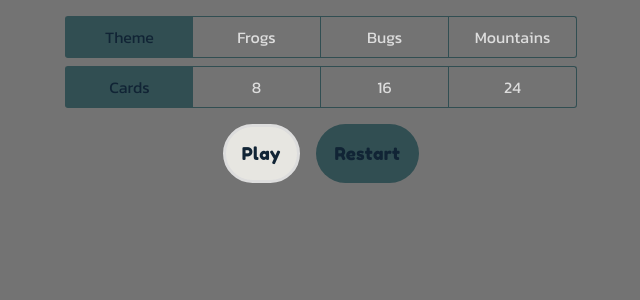
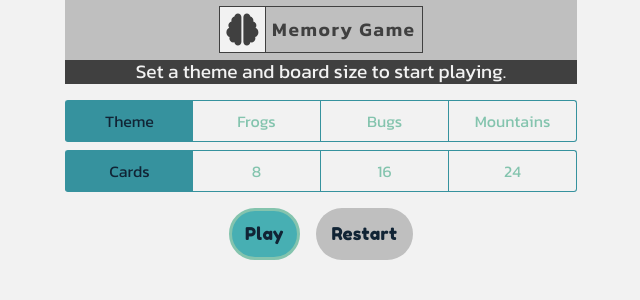
Before and after one commit to ygordimas/react-memory-game, a React (Vite) app: page / in a window 1280 px wide. Shown: the top 300 px of the page, without its empty margins (319-959 px from the left). Built offline with nearby package versions, Linux system fonts and the light colour scheme.

Commit message:
bug fixes and styling

```diff
--- a/src/App.tsx
+++ b/src/App.tsx
@@ -1,4 +1,4 @@
-import { useState } from "react";
+import { useEffect, useState } from "react";
 import { categories } from "./assets/categories";
 import { useContext } from "react";
 import BoardContext from "./assets/BoardContext";
@@ -8,13 +8,24 @@ import GameOver from "./components/GameOver";
 import styles from "./App.module.css";
 
 function App() {
-  const { matchingCards, size } = useContext(BoardContext);
+  const { matchingCards, size, category } = useContext(BoardContext);
+
+  useEffect(() => {
+    if (category == "frogs") {
+      document.title = "Ribbit!";
+    } else if (category == "bugs") {
+      document.title = "Bzzzzz!";
+    } else if (category == "mountains") {
+      document.title = "In places deep, where dark things sleep...";
+    } else {
+      document.title = "Memory Game";
+    }
+  }, [category]);
 
   return (
     <div className={styles.app}>
       <Header />
       <CardsContainer />
-      <GameOver />
     </div>
   );
 }
--- a/src/components/CardsContainer/index.tsx
+++ b/src/components/CardsContainer/index.tsx
@@ -4,6 +4,7 @@ import BoardContext from "../../assets/BoardContext";
 import { categories } from "../../assets/categories";
 
 import styles from "./CardsContainer.module.css";
+import GameOver from "../GameOver";
 
 type CardType = {
   url: string;
@@ -23,6 +24,8 @@ export function CardsContainer() {
     setMatchingCards,
     setNumberOfAttempts,
     numberOfAttempts,
+    isPlaying,
+    setIsPlaying,
   } = useContext(BoardContext);
 
   useEffect(() => {
@@ -48,6 +51,14 @@ export function CardsContainer() {
     }
   }, [flippedCards]);
   console.log(flippedCards);
+
+  useEffect(() => {
+    if (size > 0 && matchingCards.length == size) {
+      setTimeout(() => {
+        setIsPlaying(false);
+      }, 1500);
+    }
+  }, [matchingCards]);
   return (
     <>
       <div
@@ -55,7 +66,10 @@ export function CardsContainer() {
           size == 8 && styles.mediumGrid
         } ${size == 12 && styles.largeGrid}`}
       >
-        {cards &&
+        {!isPlaying && <GameOver />}
+
+        {isPlaying &&
+          cards &&
           cards.map((card) => (
             <Card key={card.id} url={card.url} id={card.id} />
           ))}
--- a/src/components/Header/Header.module.css
+++ b/src/components/Header/Header.module.css
@@ -1,24 +1,64 @@
 .header {
-  width: 100%;
+  width: min-content;
+  margin: 0 auto;
   display: flex;
   flex-direction: column;
 
   align-items: center;
 }
 
-/* .title {
+.title {
   width: 100%;
   background-color: var(--gray-200);
-  border-bottom: 1px solid var(--primary);
-  color: var(--accent);
+  color: var(--gray-400);
   text-align: center;
+
+  font-size: 1.2rem;
+
+  font-family: "Fredoka One", cursive;
+}
+
+.title header {
+  font-weight: 600;
+  letter-spacing: 0.1rem;
+  padding-block: 0.4rem;
+  display: flex;
+
+  align-items: center;
+  justify-content: center;
+}
+
+.brain {
+  font-size: 2rem;
+  padding: 0.4rem;
+  background-color: var(--gray-100);
+  border: 1px solid var(--gray-400);
+  box-sizing: border-box;
+}
+
+.title span {
+  font-family: "Kanit", sans-serif;
+  display: block;
+}
+
+.title header span {
   line-height: 2rem;
-  font-size: 2rem;
-  font-weight: 600;
-  padding-block: 1rem;
-  font-family: "Fredoka One", cursive;
-  text-transform: lowercase;
-} */
+  border-block-width: 1px;
+  border-right-width: 1px;
+  border-left-width: 0;
+  border-style: solid;
+  border-color: var(--gray-400);
+  padding: 0.4rem;
+}
+
+.title > span:last-child {
+  background-color: var(--gray-400);
+  color: var(--gray-100);
+}
+
+.title span.error {
+  color: var(--warning);
+}
 
 .form {
   display: flex;
@@ -57,7 +97,7 @@
   left: -9999px;
 }
 
-.picker-title {
+.pickerTitle {
   width: 100%;
   display: block;
   background-color: var(--primary);
@@ -65,9 +105,17 @@
   padding-block: 0.2rem;
   border-radius: 0.2em 0.2em 0 0;
   box-sizing: border-box;
+  border-color: var(--primary);
 }
 
-.picker input[type="radio"] + span {
+.pickerTitleDisabled {
+  background-color: var(--gray-300);
+  color: var(--gray-200);
+  cursor: default;
+  border-color: var(--gray-400);
+}
+
+.pickerLabel {
   padding-block: 0.5rem;
   color: var(--accent);
   background: transparent;
@@ -82,9 +130,14 @@
   position: relative;
 }
 
-.picker-objects label:nth-last-of-type(1) span {
-  border-radius: 0 0 0.2em 0.2em;
+.picker-objects label:nth-last-of-type(1) .pickerLabel {
+  border-radius: 0 0.2em 0.2em 0;
   border-bottom-width: 1px;
+}
+
+.pickerLabelDisabled {
+  border-color: var(--gray-400);
+  cursor: not-allowed;
 }
 
 .picker input[type="radio"].picker-active + span {
@@ -103,71 +156,6 @@
   border: 3px solid var(--secondary);
 }
 
-/*
-.pickers {
-  display: flex;
-  gap: 0.2rem;
-}
-
-.picker {
-  width: 8rem;
-  margin: 1em auto;
-  position: relative;
-  cursor: pointer;
-}
-
-.picker input[type="radio"] {
-  position: absolute;
-  left: -9999px;
-}
-
-.picker-title {
-  width: 100%;
-  display: block;
-  background-color: var(--primary);
-  text-align: center;
-  padding: 0.55em 1em;
-  box-sizing: border-box;
-  color: var(--text);
-  border-radius: 0.2em 0.2em 0 0;
-}
-
-.picker input[type="radio"] + span {
-  color: var(--accent);
-  background: transparent;
-  padding: 0.55em 1em;
-  display: block;
-  text-align: center;
-  box-sizing: border-box;
-  cursor: pointer;
-  width: 100%;
-  position: relative;
-  border-width: 1px 1px 0 1px;
-  border-style: solid;
-  border-color: var(--primary);
-}
-
-.picker-objects label:nth-last-of-type(1) span {
-  border-radius: 0 0 0.2em 0.2em;
-  border-bottom-width: 1px;
-}
-
-.picker input[type="radio"].picker-active + span {
-  background-color: var(--accent);
-  color: var(--text);
-}
-
-.picker input[type="radio"].picker-active + span::before {
-  position: absolute;
-  content: "";
-  top: 0;
-  left: 0;
-  width: 100%;
-  height: 100%;
-  box-sizing: border-box;
-  border: 3px solid var(--secondary);
-} */
-
 .buttons {
   display: flex;
   gap: 1rem;
@@ -177,7 +165,7 @@ button {
   color: var(--text);
   grid-column: 1 / -1;
 
-  background-color: var(--primary);
+  background-color: var(--gray-200);
   border: 3px solid transparent;
   box-sizing: border-box;
   font-family: "Fredoka One", cursive;
@@ -185,21 +173,19 @@ button {
   letter-spacing: 0.02rem;
   font-size: 1.1rem;
 
-  padding: 1rem;
+  padding: 0.8rem;
   cursor: pointer;
   border-radius: 2rem;
 
   transition: background-color 0.08s ease-in;
-}
-
-button:hover {
-  background-color: var(--accent);
+  cursor: not-allowed;
 }
 
 .buttonIsActive {
   color: var(--text);
   background-color: var(--secondary);
   border: 3px solid var(--accent);
+  cursor: pointer;
 }
 
 @media screen and (min-width: 610px) {
@@ -220,12 +206,12 @@ button:hover {
     align-content: center;
   }
 
-  .picker-title {
+  .pickerTitle {
     width: 8rem;
     padding-block: 0.5rem;
     border-width: 1px 0 1px 1px;
     border-style: solid;
-    border-color: var(--primary);
+
     border-radius: 0.2rem 0 0 0.2rem;
     box-sizing: border-box;
   }
--- a/src/components/Header/index.tsx
+++ b/src/components/Header/index.tsx
@@ -1,7 +1,8 @@
-import { useContext } from "react";
+import { useContext, useState } from "react";
 import BoardContext from "../../assets/BoardContext";
 import styles from "./Header.module.css";
-
+import { FontAwesomeIcon } from "@fortawesome/react-fontawesome";
+import { faBrain } from "@fortawesome/free-solid-svg-icons";
 export function Header() {
   const {
     size,
@@ -16,13 +17,49 @@ export function Header() {
     setIsPlaying,
     setFlippedCards,
   } = useContext(BoardContext);
+
+  const [error, setError] = useState(false);
+
+  const handleThemeAndSize = (
+    input: string | number
+  ): string | number | void => {
+    if (isPlaying == true) {
+      return;
+    }
+    if (typeof input == "string") {
+      setCategory(input);
+    } else if (typeof input == "number") {
+      setSize(input);
+    }
+  };
+
   return (
     <header className={styles.header}>
-      {/* <div className={styles.title}>Memory Game</div> */}
+      <div className={styles.title}>
+        <header>
+          <FontAwesomeIcon icon={faBrain} className={styles.brain} />
+          <span>Memory Game</span>
+        </header>
+        {isPlaying && !error && <span>Have fun!</span>}
+        {!isPlaying && !error && (
+          <span>Set a theme and board size to start playing.</span>
+        )}
+        {!isPlaying && error && (
+          <span className={styles.error}>
+            You MUST set a theme and board size to start playing.
+          </span>
+        )}
+      </div>
       <form action="submit" className={styles.form}>
         <div className={styles.pickers}>
           <div className={styles.picker}>
-            <div className={styles["picker-title"]}>Theme</div>
+            <div
+              className={`${styles.pickerTitle} ${
+                isPlaying && styles.pickerTitleDisabled
+              }`}
+            >
+              Theme
+            </div>
             <div className={styles["picker-objects"]}>
               <label>
                 <input
@@ -32,10 +69,16 @@ export function Header() {
                   type="radio"
                   name="frogs"
                   id="frogs"
-                  onChange={() => setCategory("frogs")}
+                  onChange={() => handleThemeAndSize("frogs")}
                   checked={category === "frogs"}
                 />
-                <span>Frogs</span>
+                <span
+                  className={`${styles.pickerLabel} ${
+                    isPlaying && styles.pickerLabelDisabled
+                  }`}
+                >
+                  Frogs
+                </span>
               </label>
               <label>
                 <input
@@ -45,10 +88,16 @@ export function Header() {
                   type="radio"
                   name="bugs"
                   id="bugs"
-                  onChange={() => setCategory("bugs")}
+                  onChange={() => handleThemeAndSize("bugs")}
                   checked={category === "bugs"}
                 />
-                <span>Bugs</span>
+                <span
+                  className={`${styles.pickerLabel} ${
+                    isPlaying && styles.pickerLabelDisabled
+                  }`}
+                >
+                  Bugs
+                </span>
               </label>
               <label>
                 <input
@@ -58,15 +107,27 @@ export function Header() {
                   type="radio"
                   name="mountains"
                   id="mountains"
-                  onChange={() => setCategory("mountains")}
+                  onChange={() => handleThemeAndSize("mountains")}
                   checked={category === "mountains"}
                 />
-                <span>Mountains</span>
+                <span
+                  className={`${styles.pickerLabel} ${
+                    isPlaying && styles.pickerLabelDisabled
+                  }`}
+                >
+                  Mountains
+                </span>
               </label>
             </div>
           </div>
           <div className={styles.picker}>
-            <div className={styles["picker-title"]}>Cards</div>
+            <div
+              className={`${styles.pickerTitle} ${
+                isPlaying && styles.pickerTitleDisabled
+              }`}
+            >
+              Cards
+            </div>
             <div className={styles["picker-objects"]}>
               <label>
                 <input
@@ -74,10 +135,16 @@ export function Header() {
                   type="radio"
                   name="four"
                   id="four"
-                  onChange={() => setSize(4)}
+                  onChange={() => handleThemeAndSize(4)}
                   checked={size === 4}
                 />
-                <span>8</span>
+                <span
+                  className={`${styles.pickerLabel} ${
+                    isPlaying && styles.pickerLabelDisabled
+                  }`}
+                >
+                  8
+                </span>
               </label>
               <label>
                 <input
@@ -85,10 +152,16 @@ export function Header() {
                   type="radio"
                   name="eight"
                   id="eight"
-                  onChange={() => setSize(8)}
+                  onChange={() => handleThemeAndSize(8)}
                   checked={size === 8}
                 />
-                <span>16</span>
+                <span
+                  className={`${styles.pickerLabel} ${
+                    isPlaying && styles.pickerLabelDisabled
+                  }`}
+                >
+                  16
+                </span>
               </label>
               <label>
                 <input
@@ -96,10 +169,16 @@ export function Header() {
                   type="radio"
                   name="twelve"
                   id="twelve"
-                  onChange={() => setSize(12)}
+                  onChange={() => handleThemeAndSize(12)}
                   checked={size === 12}
                 />
-                <span>24</span>
+                <span
+                  className={`${styles.pickerLabel} ${
+                    isPlaying && styles.pickerLabelDisabled
+                  }`}
+                >
+                  24
+                </span>
               </label>
             </div>
           </div>
@@ -108,22 +187,30 @@ export function Header() {
         <div className={styles.buttons}>
           <button
             className={`${!isPlaying && styles.buttonIsActive}`}
+            disabled={isPlaying}
             onClick={(e) => {
               e.preventDefault();
+              if (size == 0 || category == "") {
+                setError(true);
+                return;
+              }
               sortedCards(size, category);
               setMatchingCards([]);
               setIsPlaying(true);
+              setError(false);
             }}
           >
             Play
           </button>
           <button
             className={`${isPlaying && styles.buttonIsActive}`}
+            disabled={!isPlaying}
             onClick={(e) => {
               e.preventDefault();
               setCards([]);
               setFlippedCards([]);
               setMatchingCards([]);
+              setIsPlaying(false);
             }}
           >
             Restart
--- a/src/index.css
+++ b/src/index.css
@@ -23,35 +23,32 @@
   --gray-400: #404040;
   --gray-500: #262626;
 
-  --primary: #314e52;
-  --secondary: #e7e6e1;
-  --accent: #dddddd;
-  --warning: #f2a154;
+  --primary: #36929e;
+  --secondary: #47afb3;
+  --accent: #84c4ae;
   --text: #112435;
+  --warning: #ee6b00;
 }
 
 :root:has(#frogs:checked) {
-  --primary: #a0c59f;
-  --secondary: #d5e99e;
-  --accent: #fff567;
-  --warning: #ebab36;
+  --primary: #61ee79;
+  --secondary: #bdff09;
+  --accent: #11d141;
   --text: #494b2e;
 }
 
 :root:has(#bugs:checked) {
-  --primary: #86acaa;
-  --secondary: #b7f1ba;
-  --accent: #7dcf5c;
-  --warning: #ebab36;
-  --text: #3d5558;
+  --primary: #cf9d14;
+  --secondary: #55ffe8;
+  --accent: #dbb6fa;
+  --text: #0a464e;
 }
 
 :root:has(#mountains:checked) {
-  --primary: #d0cbd8;
-  --secondary: #bec7c7;
-  --accent: #dddddd;
-  --warning: #ebab36;
-  --text: #678286;
+  --primary: #b2a2cc;
+  --secondary: #d1cbec;
+  --accent: #b4b8ff;
+  --text: #47686d;
 }
 
 :root,
@@ -64,7 +61,7 @@ body,
 }
 
 body {
-  background-color: var(--gray-300);
+  background-color: var(--gray-100);
 }
 body a {
   font-weight: 500;
```
Also changed, not shown: src/assets/BoardContext.tsx (+0 -10 lines), src/components/GameOver/GameOver.module.css (+17 -36 lines), src/components/GameOver/index.tsx (+29 -26 lines).
